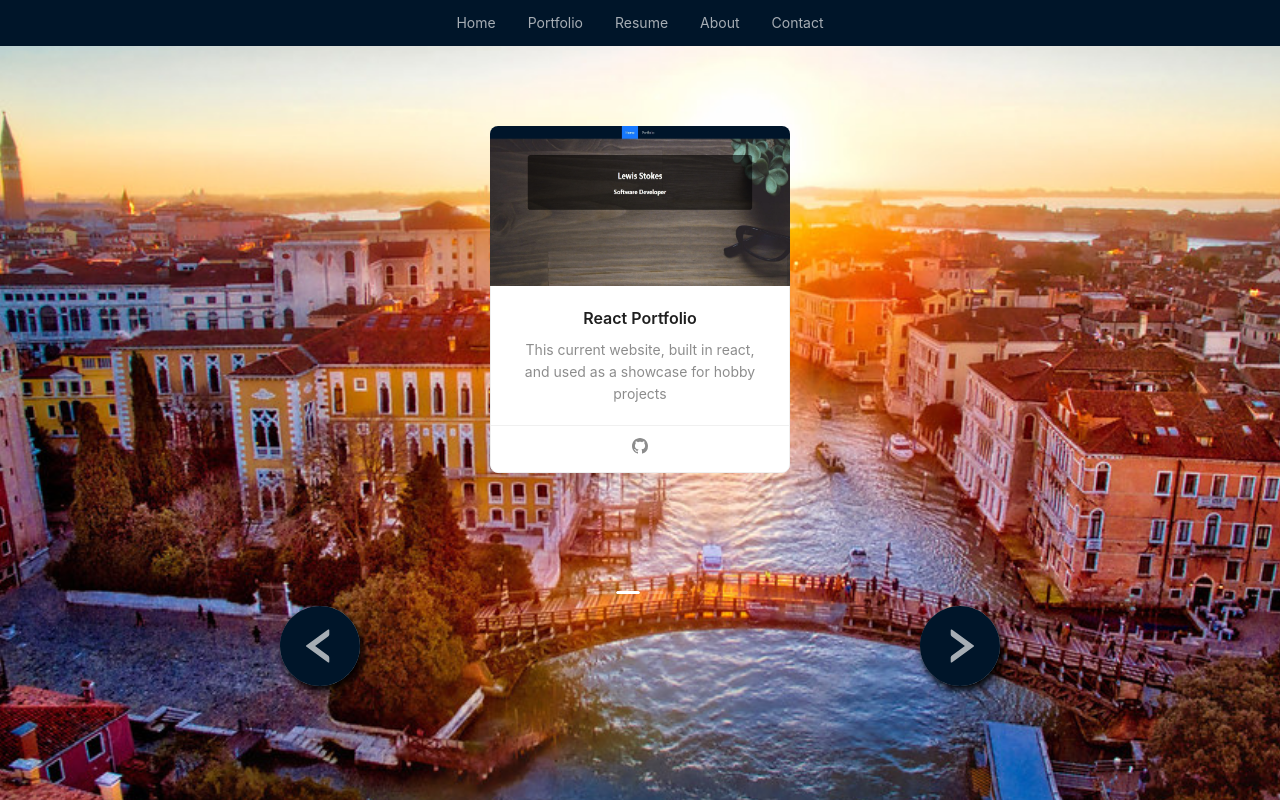
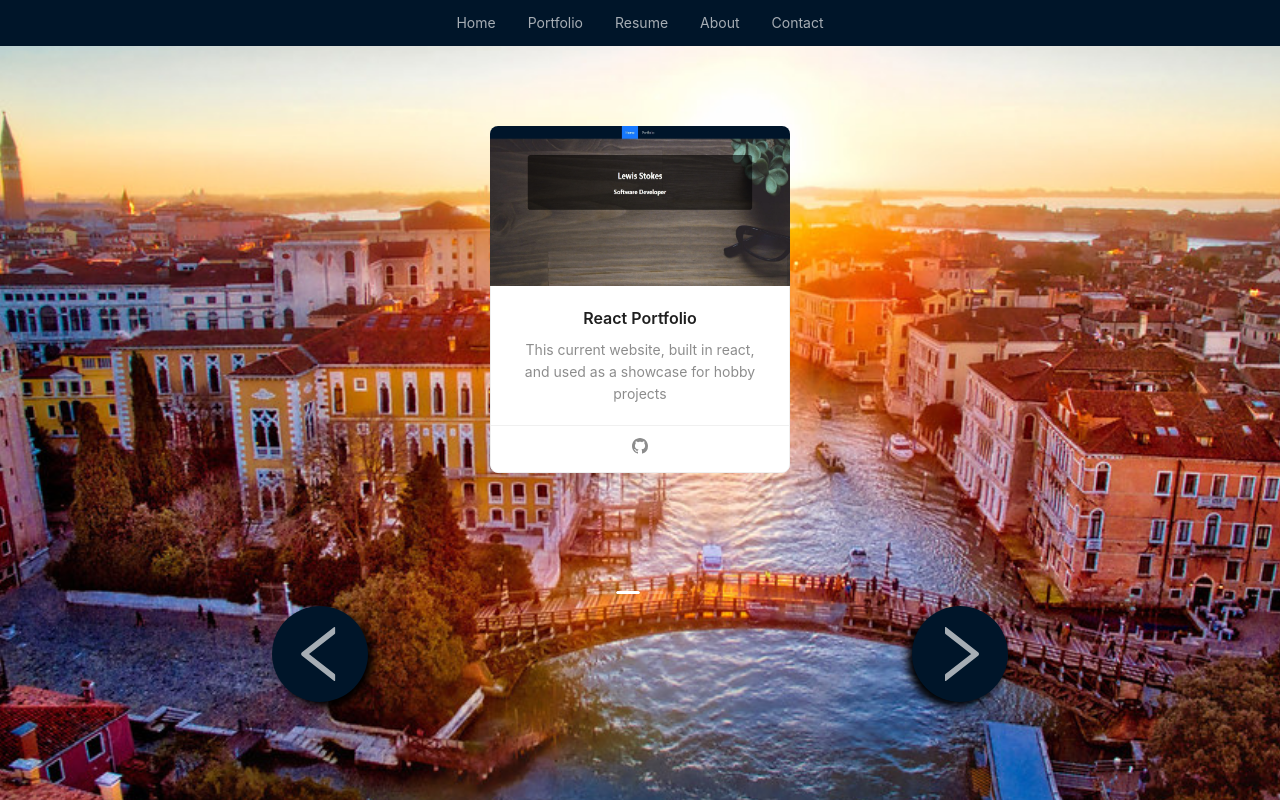
Before and after one commit to Lewis98/Portfolio, a React (Create React App) app: page /portfolio in a window 1280 px wide. Built offline with nearby package versions, Linux system fonts and the light colour scheme.

Commit message:
styling tests

```diff
--- a/src/components/pgPortfolio.js
+++ b/src/components/pgPortfolio.js
@@ -1,6 +1,6 @@
 import React, { Component } from 'react';
 import { Carousel, Col, Row  } from 'antd';
-import { LeftCircleFilled, RightCircleFilled } from '@ant-design/icons'
+import { LeftOutlined, RightOutlined } from '@ant-design/icons'
 
 import ItemCard from './cPortfolioItem';
 
@@ -18,15 +18,32 @@ const itemNavContainerStyle = {
 }
 
 const arrowStyle = {
-  color: '#001529',
-  backgroundColor: '#a6adb4',
-  borderRadius: '100%',
-  fontSize: '5em',
-  boxShadow: '3px 5px 8px black',
+  color: '#a6adb4',
+  backgroundColor: '#001529',
+  borderRadius: '50%',
+  padding: '.25em',
+  fontSize: '4em',
+  boxShadow: '5px 5px 8px black',
 
   "&:hover": {
     backgroundColor: "white"
   },
+}
+
+const arrowStyleRight = {
+
+  color: '#a6adb4',
+  backgroundColor: '#001529',
+  borderRadius: '50%',
+  padding: '.25em',
+  fontSize: '4em',
+  boxShadow: '5px 5px 8px black',
+
+  "&:hover": {
+    backgroundColor: "white"
+  },
+
+  boxShadow: '-5px 5px 8px black',
 }
 
 export default class Portfolio extends Component {
@@ -88,8 +105,8 @@ export default class Portfolio extends Component {
           />
         </Carousel>
         <div style={itemNavContainerStyle}>
-          <LeftCircleFilled style={arrowStyle} onClick={this.previous} />
-          <RightCircleFilled style={arrowStyle} onClick={this.next} />
+          <LeftOutlined style={arrowStyle} onClick={this.previous} />
+          <RightOutlined style={arrowStyleRight} onClick={this.next} />
         </div>
       </>
     )
```
